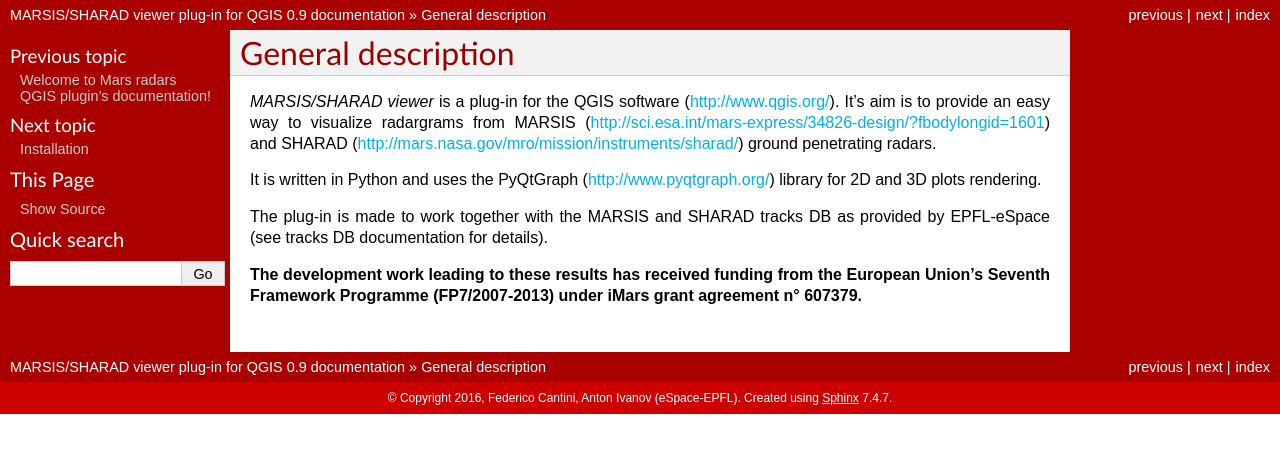
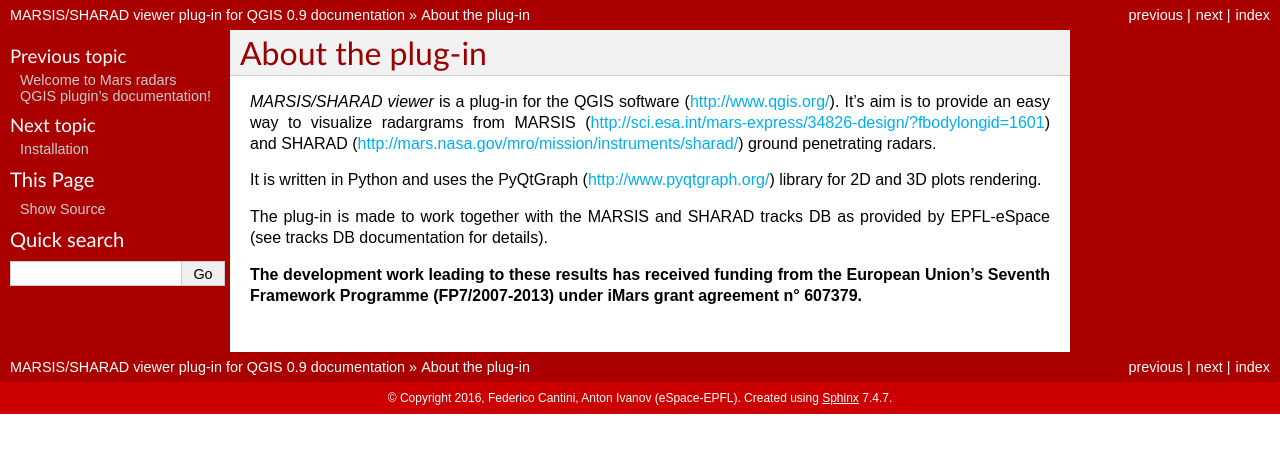
Before and after one commit to eSpaceEPFL/marsissharadviewer, a Sphinx documentation site: the page built from docs/intro.rst, in a window 1280 px wide. Shown: the top 453 px of the page. Built offline with Sphinx 7.4.7, drawn with Linux system fonts in a browser that asks for light colours.

Commit message:
Section title changed

```diff
--- a/docs/intro.rst
+++ b/docs/intro.rst
@@ -1,6 +1,6 @@
-===================
-General description
-===================
+=================
+About the plug-in
+=================
 
 *MARSIS/SHARAD viewer* is a plug-in for the QGIS software (http://www.qgis.org/). It's aim is to provide an easy way to visualize radargrams from MARSIS (http://sci.esa.int/mars-express/34826-design/?fbodylongid=1601) and SHARAD (http://mars.nasa.gov/mro/mission/instruments/sharad/) ground penetrating radars.
 
```
